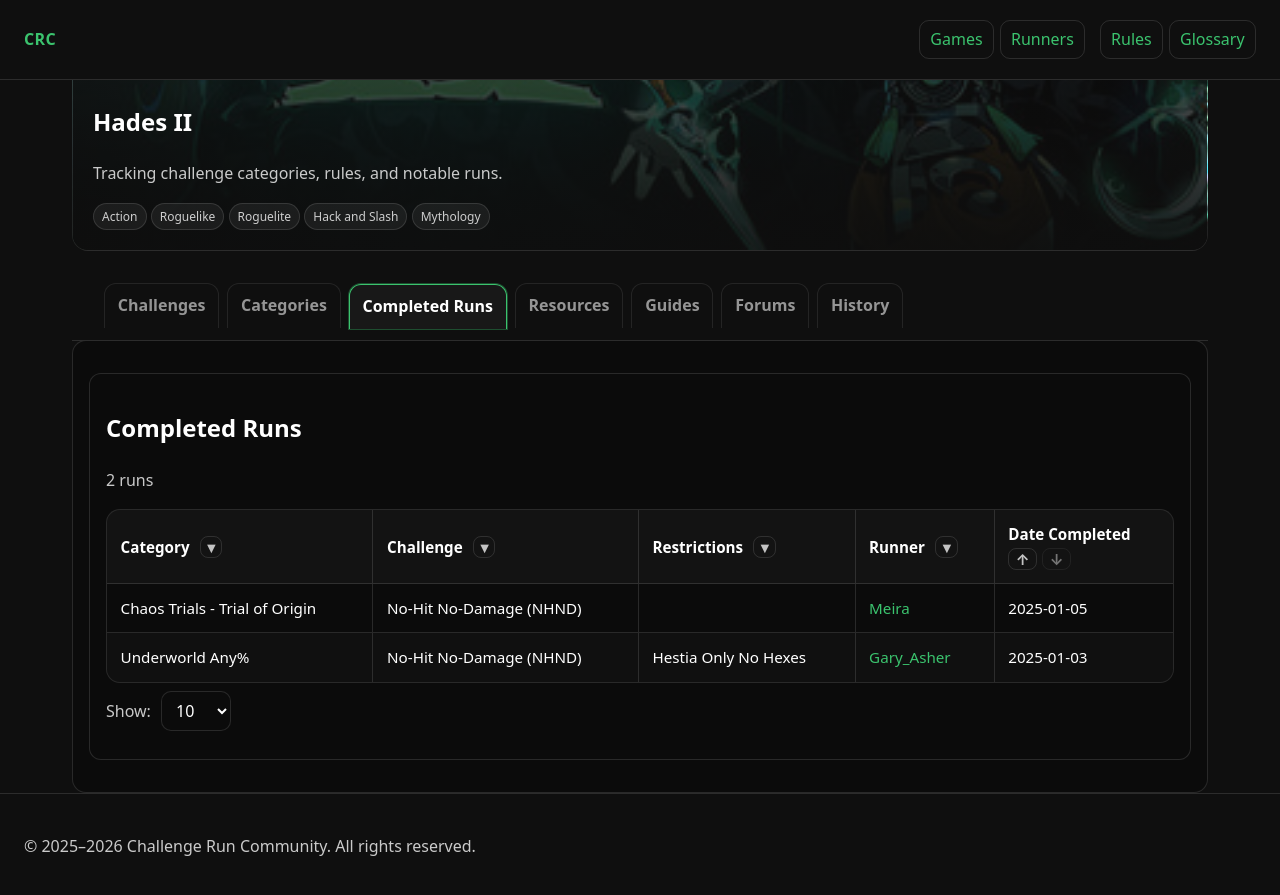
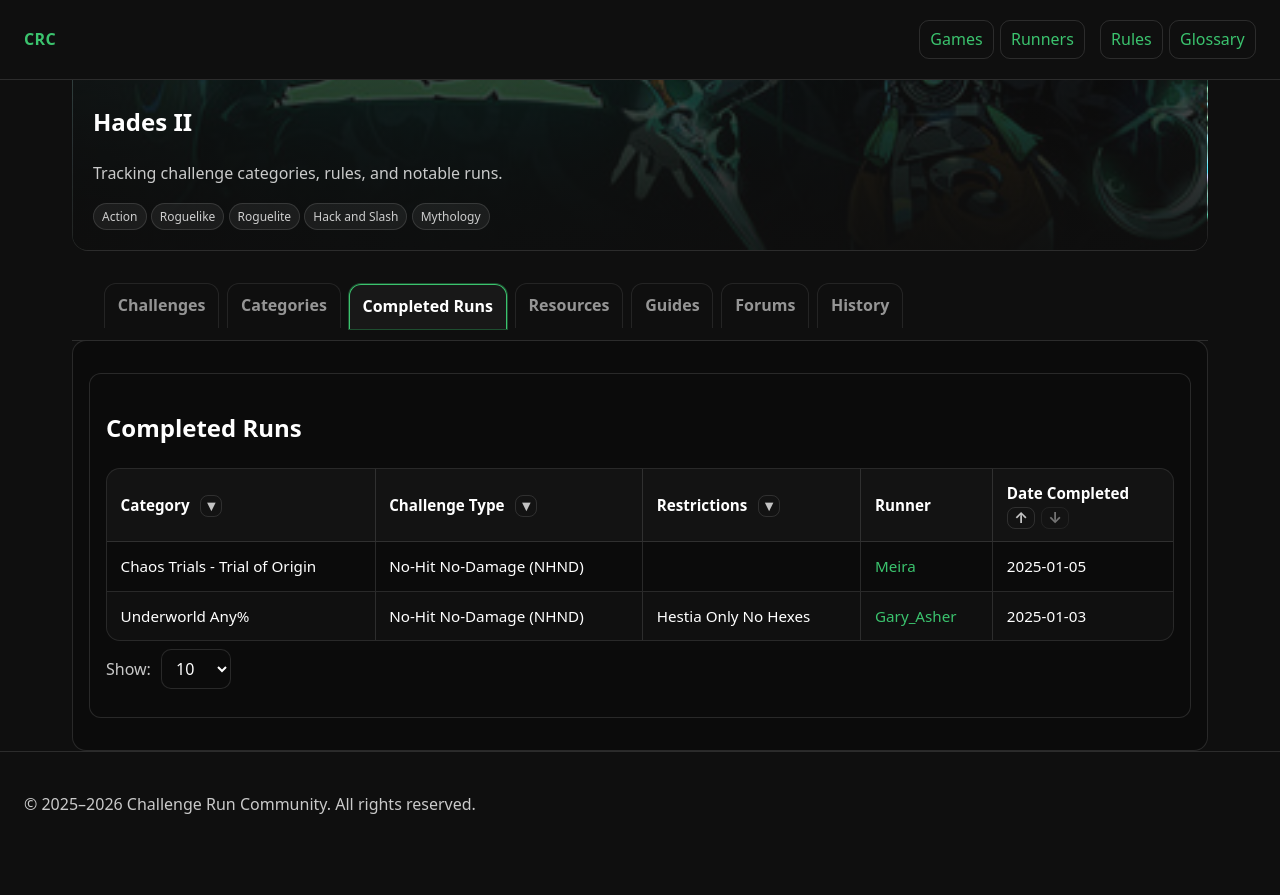
Before and after one commit to GaryAsher/challenge-run-site, a Jekyll site: the page built from games/hades-2/completed-runs.md, in a window 1280 px wide and 900 px high, scrolled down 454 px. Shown: the top 895 px of the window. Built offline with Jekyll 4.4.1, drawn with Linux system fonts in a browser that asks for light colours; after the commit the page ends 1312 px from its top, so only the background shows below that; some of the changed lines change nothing that is shown.

Commit message:
remove ability to sort by runner and every instance where id was made for it

```diff
--- a/_layouts/completed-runs.html
+++ b/_layouts/completed-runs.html
@@ -127,7 +127,7 @@
                     </th>
 
                     <th class="th-filter">
-                      <span>Challenge</span>
+                      <span>Challenge Type</span>
                       <button class="th-caret" type="button" aria-label="Filter Challenge" data-filter-btn="challenge">▾</button>
                     </th>
 
@@ -136,9 +136,8 @@
                       <button class="th-caret" type="button" aria-label="Filter Restrictions" data-filter-btn="restrictions">▾</button>
                     </th>
 
-                    <th class="th-filter">
+                    <th>
                       <span>Runner</span>
-                      <button class="th-caret" type="button" aria-label="Filter Runner" data-filter-btn="runner">▾</button>
                     </th>
 
                     <th class="th-filter th-date">
@@ -330,13 +329,6 @@
         if (cell && !catLabelById.has(catId)) catLabelById.set(catId, cell.textContent.trim());
       }
 
-      if (!runnerId) hasBlankRunner = true;
-      else {
-        runners.push(runnerId);
-        const cell = row.children[3];
-        if (cell && !runLabelById.has(runnerId)) runLabelById.set(runnerId, cell.textContent.trim());
-      }
-
       if (chId) {
         challenges.push(chId);
         const cell = row.children[1];
@@ -363,15 +355,8 @@
         .sort((a, b) => a.label.localeCompare(b.label));
     }
 
-    const runnerList = toList(runners, runLabelById);
-
-    if (hasBlankRunner) {
-      runnerList.unshift({ id: "__blank__", label: "(blank)" });
-    }
-
     return {
       categories: toList(cats, catLabelById),
-      runners: runnerList,
       challenges: toList(challenges, chLabelById),
       restrictions: toList(restrictions, resLabelById)
     };
@@ -382,7 +367,6 @@
   const activeCats = new Set();
   const activeChallenges = new Set();
   const activeRestrictions = new Set();
-  const activeRunners = new Set();
   const activeDates = new Set();
 
   let page = 1;
@@ -406,15 +390,6 @@
     if (activeCats.size && !activeCats.has(cat)) return false;
     if (activeChallenges.size && !activeChallenges.has(ch)) return false;
 
-    if (activeRunners.size) {
-      const wantsBlank = activeRunners.has("__blank__");
-      const runnerMatches =
-        (runner && activeRunners.has(runner)) ||
-        (!runner && wantsBlank);
-
-      if (!runnerMatches) return false;
-    }
-
     if (activeRestrictions.size) {
       const need = Array.from(activeRestrictions);
       const okAll = need.every((x) => res.includes(x));
@@ -424,16 +399,6 @@
     if (activeDates.size && !activeDates.has(date)) return false;
 
     return true;
-  }
-
-  function anyFiltersActive() {
-    return (
-      activeCats.size ||
-      activeChallenges.size ||
-      activeRestrictions.size ||
-      activeRunners.size ||
-      activeDates.size
-    );
   }
 
   // Sort filtered rows by date_completed before paginating
@@ -542,7 +507,6 @@
     if (col === "category") return activeCats;
     if (col === "challenge") return activeChallenges;
     if (col === "restrictions") return activeRestrictions;
-    if (col === "runner") return activeRunners;
     if (col === "date") return activeDates;
     return null;
   }
@@ -551,7 +515,6 @@
     if (col === "category") return OPTIONS.categories;
     if (col === "challenge") return OPTIONS.challenges;
     if (col === "restrictions") return OPTIONS.restrictions;
-    if (col === "runner") return OPTIONS.runners;
 
     if (col === "date") {
       const dates = uniq(rows.map(r => (r.dataset.date || "").trim()).filter(Boolean));
```
